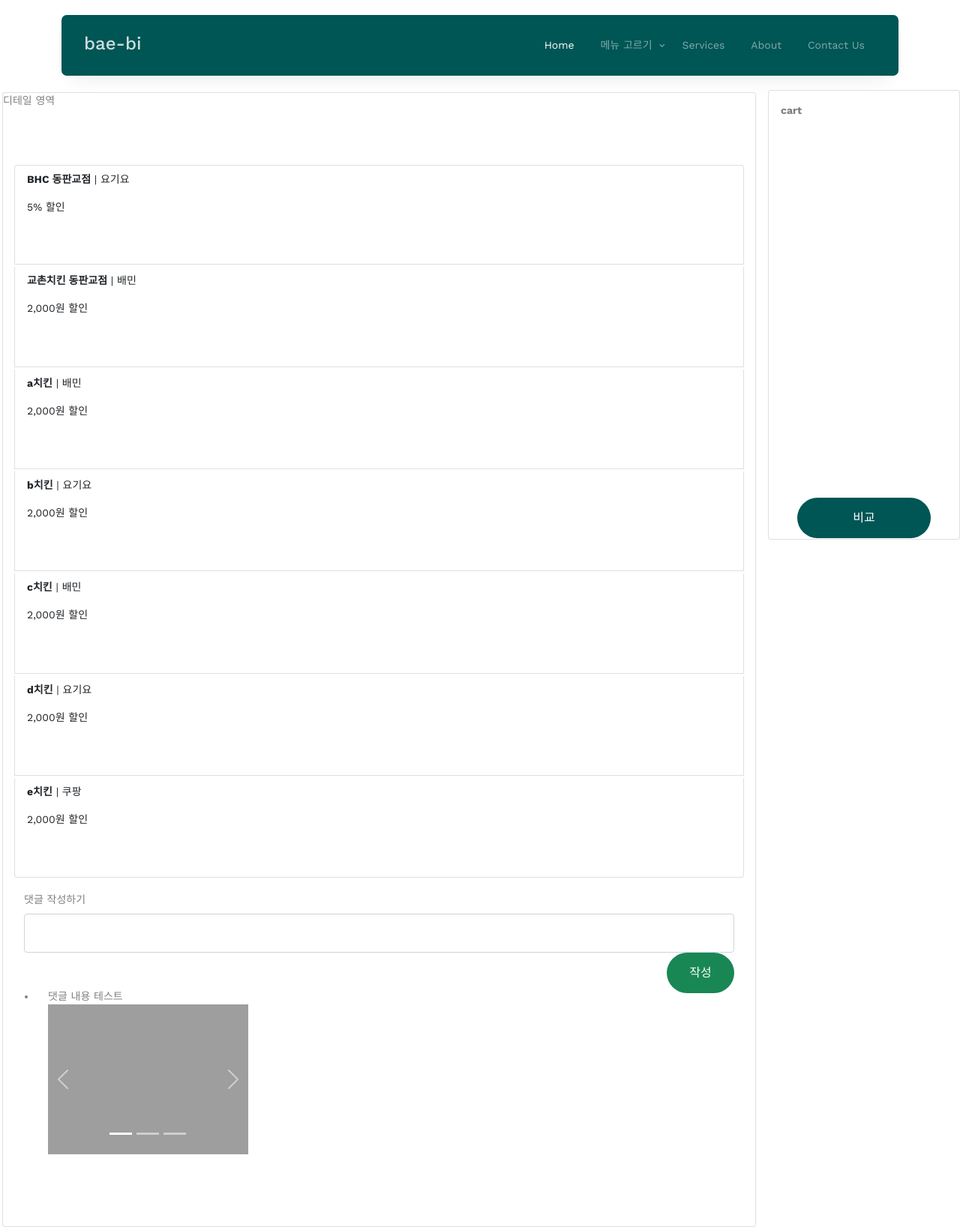
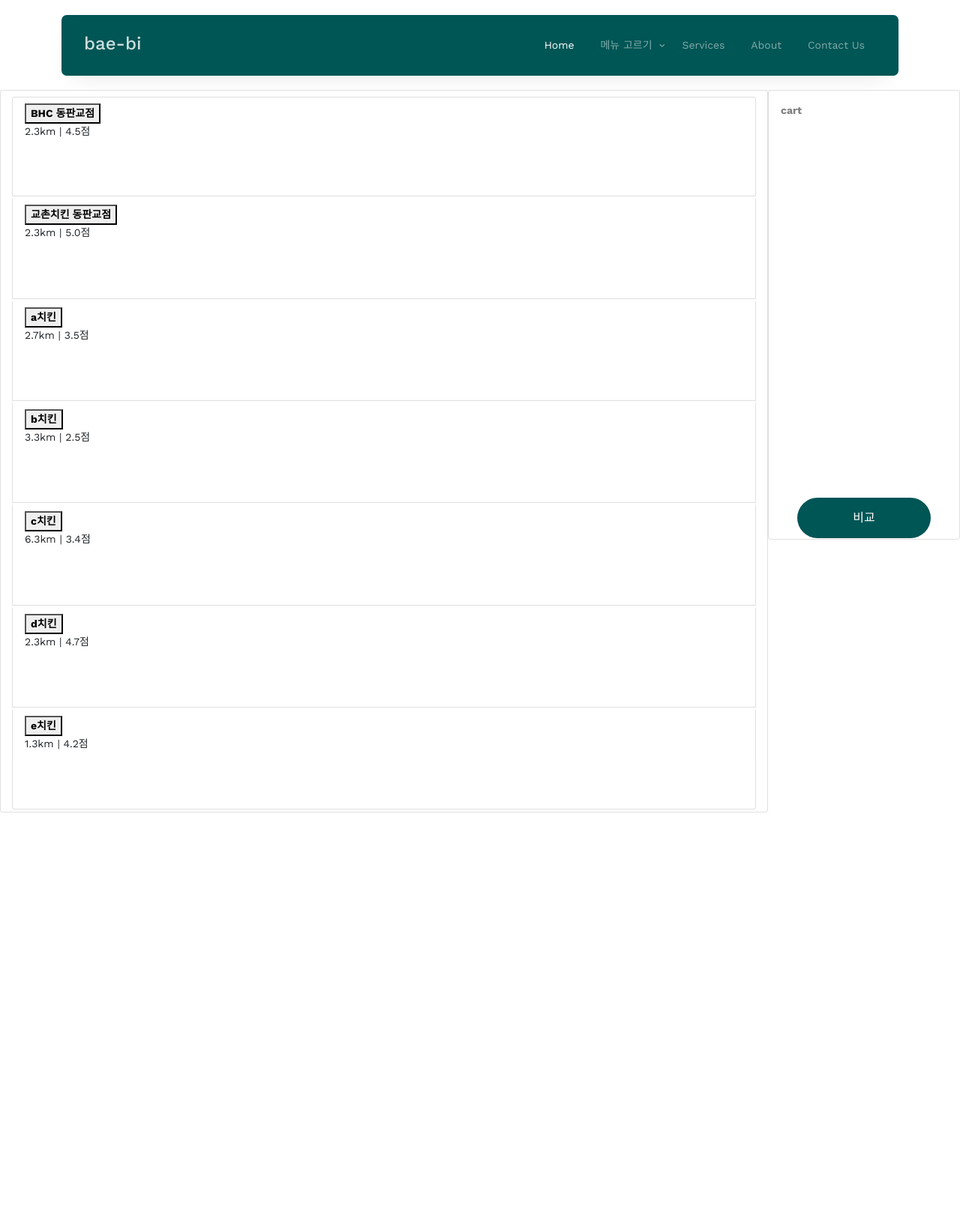
Before and after one commit to minzy213/bae_bi, a Django app: page /main/1 in a window 1280 px wide. Shown: the whole page at 75% size. After the commit the page ends 1084 px from the top, so only its background shows below. Run offline with Django 4.2, Linux system fonts and the light colour scheme; some libraries are stand-ins or nearby versions; some web fonts are replaced; grey boxes are pictures that could not be loaded.

Commit message:
[bae-bi] 조인환
디테일한 디자인은 추후 수정하겠습니다.

```diff
--- a/bae_bi/bae_bi/urls.py
+++ b/bae_bi/bae_bi/urls.py
@@ -17,11 +17,11 @@
 from django.urls import path, include
 from django.conf import settings
 from django.conf.urls.static import static
-
+from board.views import update
 urlpatterns = [
     path('admin/', admin.site.urls),
     path('login/', include('board.urls')),
     path('mypage/', include('board.urls')),
     path('main/', include('board.urls')),
-    # path('cart/', include('cart.urls')),
+    path('update',update, name="update" ),
 ]+ static(settings.STATIC_URL, document_root=settings.STATIC_ROOT)
--- a/bae_bi/board/templates/board/category.html
+++ b/bae_bi/board/templates/board/category.html
@@ -1,5 +1,5 @@
 {% extends "./base.html" %} {% load static %}{% block main %}
-<script>
+<script> //드래그 앤 드롭 스크립트
   function dragstart_handler(ev) {
     console.log("dragStart");
     //ev.currentTarget.style.border = "dashed";
@@ -11,131 +11,154 @@
     //ev.currentTarget.style.background = "lightblue";
     ev.preventDefault();
   }
-  var test = [];
+  let cart_list = [1,2,3];
   function drop_handler(ev) {
     console.log("Drop");
     ev.preventDefault();
     var id = ev.dataTransfer.getData("text");
-    if (!test.includes(id) && ev.target.id == "dest_copy") {
+    if (!cart_list.includes(id) && ev.target.id == "dest_copy") {
       var nodeCopy = document.getElementById(id).cloneNode(true);
       nodeCopy.style.height = "70px";
       ev.target.appendChild(nodeCopy);
-      console.log(test);
+      console.log(cart_list);
       console.log(id);
-      test.push(id);
+      cart_list.push(id);
+      document.querySelector("#cart_list").textContent = cart_list;
     }
   }
   function dragend_handler(ev) {
     console.log("dragEnd");
     //ev.target.style.border = "solid black";
   }
+
 </script>
-<div style="display: flex">
-  <div>
-    <div style=" position: relative; z-index: 3; width: 20%; margin-right: 10px; position: fixed; margin-left: 80%; height: 600px; " class="card">
-    <strong
-        class="card-body"
-        id="dest_copy"
-        ondrop="drop_handler(event);"
-        ondragover="dragover_handler(event);">cart</strong>
-    <center><button class="btn btn-outline-success active" style="width: 70%; margin-bottom: 1pt; background-color: #005555; justify-content: center; ">비교</button></center>
-    </div>
-    <div
-      class="card"
-      style="
-        position: absolute;
-        z-index: 2;
-        margin: 3px;
-        width: 78.5%;
-      "
-    >
-      <p class="card-title">디테일 영역</p>
-      <div class="site-mobile-menu site-navbar-target">
-        <div class="site-mobile-menu-header">
-          <div class="site-mobile-menu-close">
-            <span class="icofont-close js-menu-toggle"></span>
-          </div>
-        </div>
-        <div class="site-mobile-menu-body"></div>
-      </div>
 
-      <!-- 백그라운드 이미지 수정, 추가해야함 -->
+<script>// 요소 생성, 제거 스크립트
+
+function switch_Display() {
+  if(document.getElementById("Display_On_Off").style.display == "none") {
+    document.getElementById("Display_On_Off").style.display = "block";
+  } else {
+    document.getElementById("Display_On_Off").style.display = "none";
+  }
+}
+
+</script>
+<script src="https://code.jquery.com/jquery-3.6.0.min.js"></script>
+
+<script>
+  function getCookie(name) {
+      var cookieValue = null;
+      if (document.cookie && document.cookie !== '') {
+          var cookies = document.cookie.split(';');
+          for (var i = 0; i < cookies.length; i++) {
+              var cookie = cookies[i].trim();
+              // Does this cookie string begin with the name we want?
+              if (cookie.substring(0, name.length + 1) === (name + '=')) {
+                  cookieValue = decodeURIComponent(cookie.substring(name.length + 1));
+                  break;
+              }
+          }
+      }
+      return cookieValue;
+  }
+  var csrftoken = getCookie('csrftoken');
+
+  function csrfSafeMethod(method) {
+      // these HTTP methods do not require CSRF protection
+      return (/^(GET|HEAD|OPTIONS|TRACE)$/.test(method));
+  }
+  $.ajaxSetup({
+      beforeSend: function(xhr, settings) {
+          if (!csrfSafeMethod(settings.type) && !this.crossDomain) {
+              xhr.setRequestHeader("X-CSRFToken", csrftoken);
+          }
+      }
+  });
+</script>
+
+<script type="text/javascript">
+  $(document).on('submit', '#post-form', function(e){
+    e.preventDefault();
+    $.ajax({
+      type: 'POST',
+      url: '/update',
+      data:{
+        store_name: $('#store_name').val()
+      },
+      success: function(data){
+        const list = JSON.parse(data)
+        $('#store-detail').html(list)
+      }
+
+    })
+  })
 
 
-      <div class="section">
+</script>
+
+
+
+<div style="display: flex">
+  <!-- start -->
+  <div>
+    <div class="z-0 position-absolute card" style="width: 80%;">
+
       <div class="container">
         <div class="row justify-content-between">
-            <div>
+          <div style="margin-top: 5px;">
             <ul class="list-group" style="row-gap: 3px; margin: 3px">
               {% for store in cat_list.store_list %}
-                <li
-                  style="height: 100pt"
-                  class="list-group-item"
-                  draggable="true"
-                  id="{{store.name}}"
-                  ondragstart="dragstart_handler(event);"
-                  ondragend="dragend_handler(event);"
-                >
-                  <p><strong>{{store.name}}</strong> | {{store.company}}</p>
-                  <p>{{store.coupon}}</p>
+                <li style="height: 100pt;" class="list-group-item">
+                  <form action="" id="post-form">
+                    {% csrf_token %}
+                    <button id="store_name" style="text-align: left;" type="submit" onclick="switch_Display();" name="store_name"><strong>{{store.name}}</strong></button>
+                    <p style="text-align: left;">{{store.distance}} | {{store.review}}점</p>
+                  </form>
                 </li>
               {% endfor %}
             </ul>
           </div>
         </div>
+      </div>
 
-          <div class="card-body mb-3">
-            <label for="exampleFormControlTextarea1" class="form-label">댓글 작성하기</label>
-            <input class="form-control" id="exampleFormControlTextarea1" rows="3"></input>
-            <button class="btn btn-success" type="submit" style="float: right;">작성</button>
     </div>
+
+    <div class="z-1 position-absolute card" id="Display_On_Off" style="display: none; width: 80%;">
+      <button type="button" aria-label="Close" class="btn btn-close" onclick="switch_Display()" style="float: right;"></button>
+      <div class="container">
+      <!-- store list element start -->
+        <div id="store-detail">
           <ul>
-            <!-- 댓글 아이템 시작 -->
-            <li class="card-body" >
-              <div>
-                댓글 내용 테스트
+            {% for menu in data %}
+              <li>{{menu.name}}</li>
+            {% endfor %}
+          </ul>
         </div>
-              <div id="list1" class="carousel slide" style="width: 200pt;">
-                <div class="carousel-indicators">
-                  <button type="button" data-bs-target="#list1" data-bs-slide-to="0" class="active" aria-current="true" aria-label="Slide 1"></button>
-                  <button type="button" data-bs-target="#list1" data-bs-slide-to="1" aria-label="Slide 2"></button>
-                  <button type="button" data-bs-target="#list1" data-bs-slide-to="2" aria-label="Slide 3"></button>
-                </div>
-                <div class="carousel-inner">
-                  <div class="carousel-item active">
-                  <img src="https://nenechicken.com/17_new/images/menu/30005.jpg" alt="Image" class="img-fluid">
-                  </div>
-                  <div class="carousel-item">
-                  <img src="https://wimg.mk.co.kr/meet/neds/2022/10/image_readtop_2022_875926_16648812615186110.jpg" alt="Image" class="img-fluid">
-                  </div>
-                  <div class="carousel-item">
-                  <img src="https://dimg.donga.com/wps/NEWS/IMAGE/2022/11/04/116313417.1.edit.jpg" alt="Image" class="img-fluid">
-                  </div>
-                </div>
-                <button class="carousel-control-prev" type="button" data-bs-target="#list1" data-bs-slide="prev">
-                  <span class="carousel-control-prev-icon" aria-hidden="true"></span>
-                  <span class="visually-hidden">Previous</span>
-                </button>
-                <button class="carousel-control-next" type="button" data-bs-target="#list1" data-bs-slide="next">
-                  <span class="carousel-control-next-icon" aria-hidden="true"></span>
-                  <span class="visually-hidden">Next</span>
-                </button>
-                </div>
-            </li>
-            <!-- 댓글 아이템 끝 -->
-          </ul>
+      <!-- store list element end -->
       </div>
     </div>
   </div>
-  <div style="position: relative; z-index: 1; width: 80%">
-    <ol class="list-group" style="row-gap: 3px; margin: 3px">
-      {% for store in cat_list.store_list %}
-      <li style="height: 100pt" class="list-group-item">
-        <p><strong>{{store.name}}</strong> | {{store.company}}</p>
-        <p>{{store.coupon}}</p>
-      </li>
-      {% endfor %}
-    </ol>
+  <!-- end -->
+
+  <!-- cart start -->
+  <div style="width: 20%; margin-right: 10px; position: fixed; margin-left: 80%; height: 600px;" class="card">
+    <strong class="card-body" id="dest_copy" ondrop="drop_handler(event);" ondragover="dragover_handler(event);">cart</strong>
+      <center>
+          <button
+              class="btn btn-outline-success active"
+              style="
+              width: 70%;
+              margin-bottom: 1pt;
+              background-color: #005555;
+              justify-content: center;
+              ">비교
+          </button>
+      </center>
   </div>
+
+  <!-- cart end -->
+
+
 </div>
 {% endblock main %}
--- /dev/null
+++ b/bae_bi/board/templates/board/temp2.html
@@ -0,0 +1 @@
+<h1>{{cart_list}}</h1>
--- a/bae_bi/board/urls.py
+++ b/bae_bi/board/urls.py
@@ -1,6 +1,8 @@
 from django.urls import path
 
 from . import views
+
+appname = 'board'
 
 urlpatterns = [
     path('', views.main, name='main'),
--- a/bae_bi/board/views.py
+++ b/bae_bi/board/views.py
@@ -1,5 +1,5 @@
-from django.shortcuts import render
-
+from django.shortcuts import render, redirect
+from django.http import HttpResponse
 from .models import Category
 # Create your views here.
 def main(request):
@@ -25,15 +25,44 @@
 
 def category(request, category_name):
     # pass
+    if request.method == "POST":
+        cart_list = request.GET['test']
+        return redirect(request, 'board/temp2.html' , {'cart_list':cart_list})
+
     cat_list = {
         'name': '치킨', 'store_list' : [
-            {'name':'BHC 동판교점','company':'요기요' ,'coupon': '5% 할인'},
-            {'name':'교촌치킨 동판교점','company':'배민', 'coupon': '2,000원 할인'},
-            {'name':'a치킨','company':'배민', 'coupon': '2,000원 할인'},
-            {'name':'b치킨','company':'요기요', 'coupon': '2,000원 할인'},
-            {'name':'c치킨','company':'배민', 'coupon': '2,000원 할인'},
-            {'name':'d치킨','company':'요기요', 'coupon': '2,000원 할인'},
-            {'name':'e치킨','company':'쿠팡', 'coupon': '2,000원 할인'},
+            {'name':'BHC 동판교점', 'distance':'2.3km', 'review':'4.5'},
+            {'name':'교촌치킨 동판교점', 'distance':'2.3km', 'review':'5.0'},
+            {'name':'a치킨', 'distance':'2.7km', 'review':'3.5'},
+            {'name':'b치킨', 'distance':'3.3km', 'review':'2.5'},
+            {'name':'c치킨', 'distance':'6.3km', 'review':'3.4'},
+            {'name':'d치킨', 'distance':'2.3km', 'review':'4.7'},
+            {'name':'e치킨', 'distance':'1.3km', 'review':'4.2'},
         ]
     }
     return render(request, 'board/category.html' , {'cat_list':cat_list})
+
+def update(request):
+    # bhc를 눌렀다는 가정하에...
+    if request.method == "POST":
+        menu = [
+        {'name':'뿌링클',
+         'coupon':[
+            {'company':'요기요', 'coupon': '5% 할인'},
+            {'company':'배달의 민족', 'coupon': '5% 할인'},
+            {'company':'쿠팡이츠', 'coupon': '5% 할인'},]},
+        {'name':'치킨 1',
+         'coupon':[
+            {'company':'요기요', 'coupon': '5% 할인'},
+            {'company':'배달의 민족', 'coupon': '5% 할인'},
+            {'company':'쿠팡이츠', 'coupon': '5% 할인'},]},
+        {'name':'치킨 2',
+         'coupon':[
+            {'company':'요기요', 'coupon': '5% 할인'},
+            {'company':'배달의 민족', 'coupon': '5% 할인'},
+            {'company':'쿠팡이츠', 'coupon': '5% 할인'},]},
+        ]
+
+        return HttpResponse(menu)
+
+    return HttpResponse({"error": "invalid request"})
```
Also changed, not shown: bae_bi/board/templates/board/temp.html (+0 -30 lines), bae_bi/board/templates/board/test.html (added, +15 -0 lines). Lines whose indentation alone changed are shown as unchanged.
